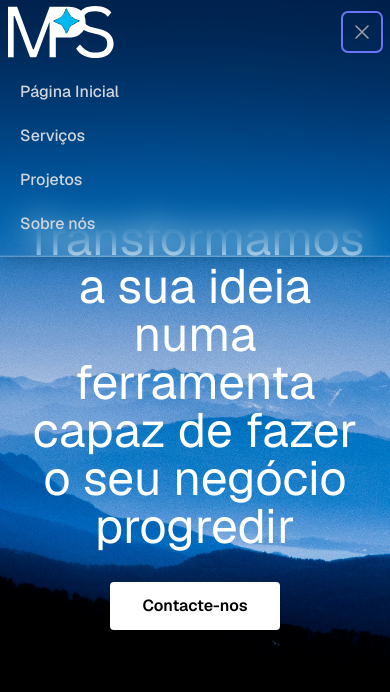
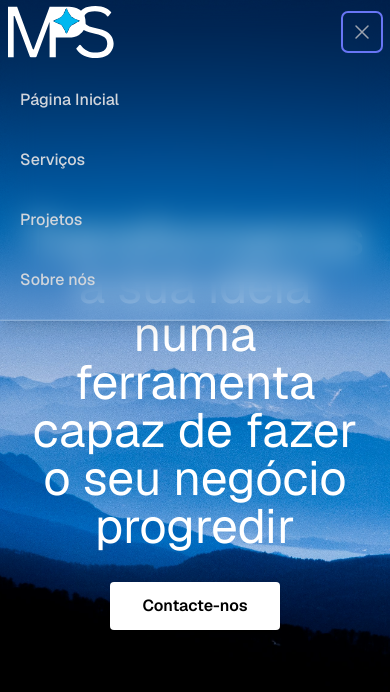
Before and after one commit to mps-technologies/mps-portfolio, a Next.js app: page / in a window 390 px wide. Both pictures are taken after a click on the button "Open main menu". Shown: the top 692 px of the page. Built offline with nearby package versions, Linux system fonts and the light colour scheme.

Commit message:
Small change

```diff
--- a/src/Components/Navbar.tsx
+++ b/src/Components/Navbar.tsx
@@ -73,7 +73,7 @@ export default function Navbar() {
               aria-current={item.current ? 'page' : undefined}
               className={classNames(
                 item.current ? 'bg-gray-950/50 text-white' : 'text-gray-300 hover:bg-white/5 hover:text-white',
-                'block rounded-md px-3 py-2 text-base font-medium font-bebas',
+                'block rounded-md px-3 py-4 text-base font-medium font-bebas',
               )}
             >
               {item.name}
```
